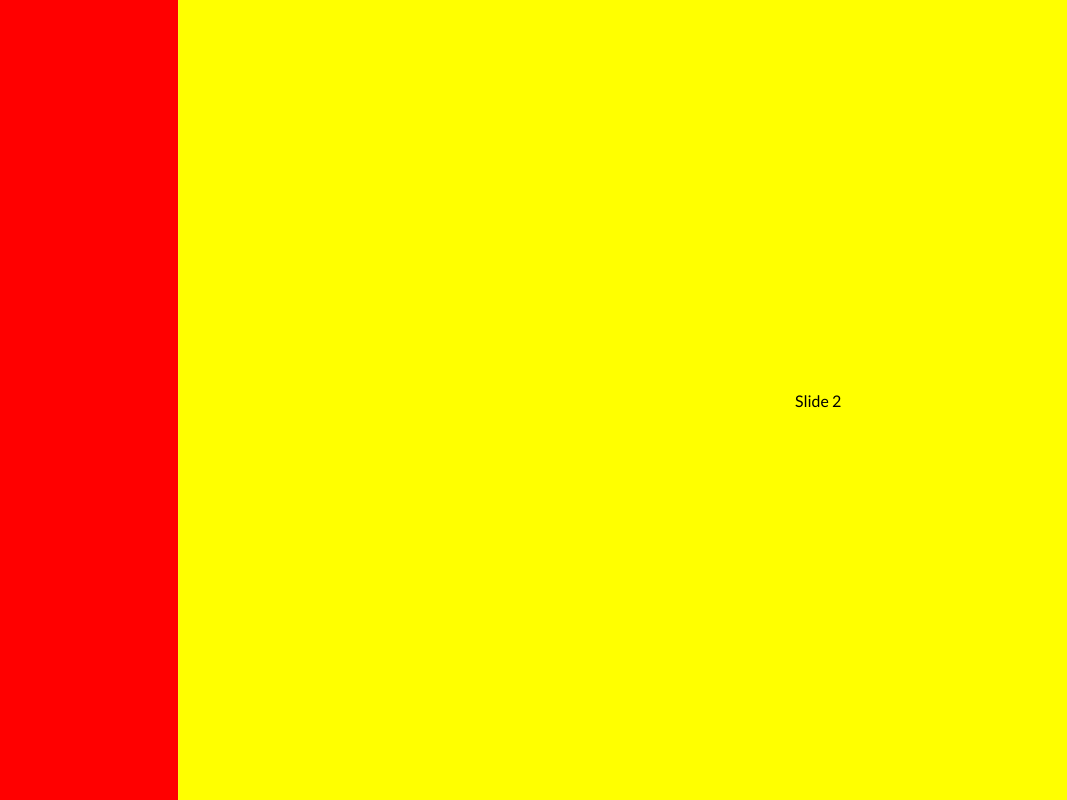
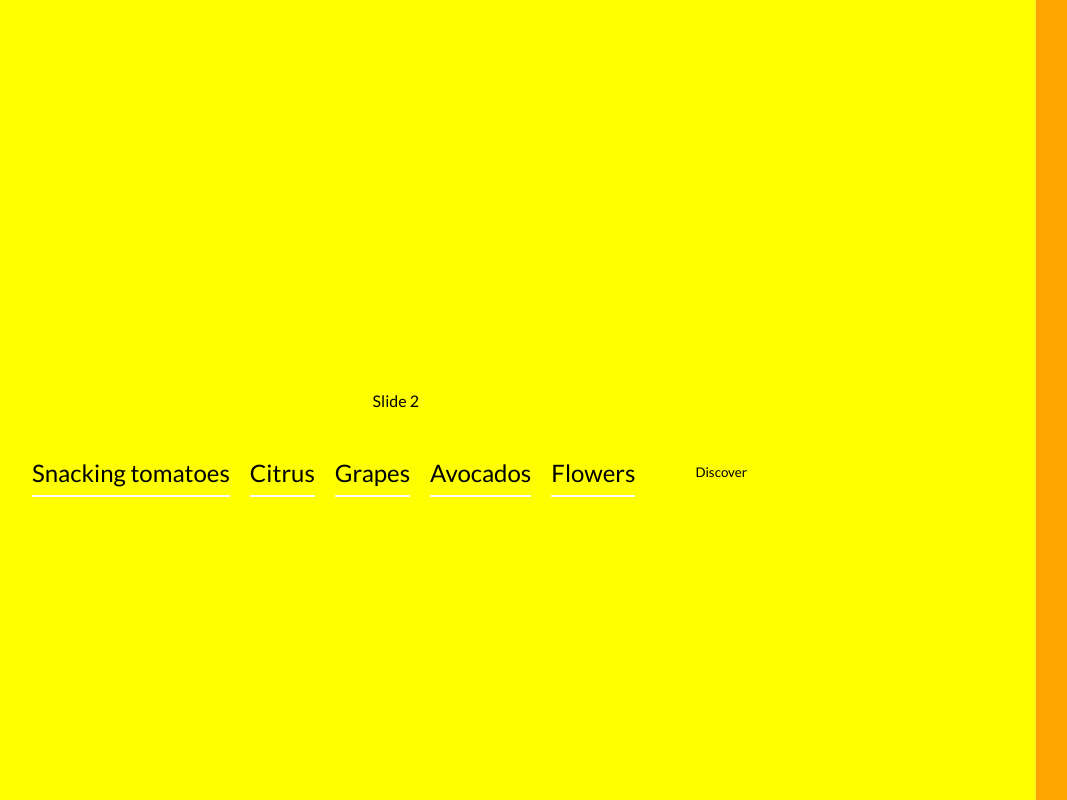
Before and after one commit to bukolastella/delassus, a React (Create React App) app: page / in a window 1280 px wide. Shown: the whole page, without its empty margins (168-1235 px from the left). Built offline with nearby package versions, Linux system fonts and the light colour scheme.

Commit message:
added hero bg effect

```diff
--- a/src/LandingPage/components/Hero.tsx
+++ b/src/LandingPage/components/Hero.tsx
@@ -2,6 +2,8 @@ import React, { useLayoutEffect, useRef } from "react";
 import { styled } from "styled-components";
 import Constaint from "../../Layout/Constaint";
 import { gsap } from "gsap";
+import { CustomEase } from "gsap/CustomEase";
+import Nav from "./Nav";
 
 const Hero = () => {
   const container = useRef<HTMLImageElement>(null);
@@ -9,23 +11,44 @@ const Hero = () => {
   useLayoutEffect(() => {
     const ctx = gsap.context((self) => {
       const slideWrapperBox = self.selector && self.selector(".slideWrapper");
-      const boxes = self.selector && self.selector(".box");
-      const duration = 1;
-      const tl = gsap.timeline({
-        repeat: -1,
-        delay: 1,
+      const targets = slideWrapperBox[0].children;
+
+      let numberOfTargets = targets.length;
+
+      let duration = 2; //change this
+      let pause = 0.4; // change this
+
+      let stagger = duration + pause;
+      let repeatDelay = stagger * (numberOfTargets - 1) + pause;
+
+      let animation = gsap.timeline({
+        defaults: {
+          ease: "circ.in",
+          // ease: "none",
+          // ease: CustomEase.create(
+          //   "custom",
+          //   "M0,0 C0,0 0,0.034 0.066,0.126 0.071,0.151 0.144,0.212 0.156,0.234 0.163,0.248 0.214,0.289 0.226,0.3 0.416,0.478 0.486,0.496 0.66,0.684 0.671,0.696 0.725,0.757 0.736,0.768 0.749,0.781 0.791,0.826 0.8,0.846 0.81,0.869 0.851,0.915 0.856,0.942 0.872,1.036 1,0.99 1,0.99 "
+          // ),
+          duration: duration,
+          stagger: {
+            each: stagger,
+            repeat: -1,
+            repeatDelay: repeatDelay,
+          },
+        },
       });
 
-      boxes.forEach((element: any, i: number) => {
-        const miniTl = gsap
-          .timeline()
-          .to(slideWrapperBox, { x: `-${i + 1}00vw`, duration: duration });
-
-        console.log(boxes, "boxes");
-        // .addPause(2);
-        // .to(slideWrapperBox, { duration: duration });
-        tl.add(miniTl);
-      });
+      animation
+        .from(targets, {
+          x: "100vw",
+        })
+        .to(
+          targets,
+          {
+            x: "-100vw",
+          },
+          stagger
+        );
     }, container);
 
     return () => ctx.revert();
@@ -49,6 +72,7 @@ const Hero = () => {
           </Slide>
         </SlideWrapper>
       </Wrapper>
+      <Nav />
     </Container>
   );
 };
@@ -56,19 +80,22 @@ const Hero = () => {
 export default Hero;
 
 const Container = styled.div`
-  overflow-x: hidden;
+  overflow: hidden;
+  width: 100vw;
+  height: 100vh;
+  position: relative;
 `;
 
 const Wrapper = styled.div`
-  display: inline-block;
-  height: 100vh;
+  position: absolute;
+  /* display: inline-block; */
+  width: 100%;
+  height: 100%;
 `;
 
 const SlideWrapper = styled.div`
-  display: flex;
-  align-items: center;
-  justify-content: center;
-  /* transform: translateX(0); */
+  position: relative;
+  width: 100%;
   height: 100%;
 `;
 
@@ -77,7 +104,8 @@ interface SlideProps {
 }
 
 const Slide = styled.div<SlideProps>`
-  width: 100vw;
+  position: absolute;
+  width: 100%;
   height: 100%;
   display: flex;
   align-items: center;
--- /dev/null
+++ b/src/LandingPage/components/Nav.tsx
@@ -0,0 +1,63 @@
+import React from "react";
+import { styled } from "styled-components";
+
+const Nav = () => {
+  return (
+    <Container>
+      <Wrapper>
+        <div>Snacking tomatoes</div>
+        <div>Citrus</div>
+        <div>Grapes</div>
+        <div>Avocados</div>
+        <div>Flowers</div>
+      </Wrapper>
+      <Button>Discover</Button>
+    </Container>
+  );
+};
+
+export default Nav;
+
+const Container = styled.div`
+  position: absolute;
+  display: flex;
+  align-items: center;
+  gap: 40px;
+  z-index: 10;
+  bottom: 300px;
+  left: 200px;
+`;
+
+const Wrapper = styled.div`
+  display: flex;
+  align-items: center;
+  gap: 20px;
+
+  & > div {
+    position: relative;
+    font-size: 1.5rem;
+    &::before,
+    &::after {
+      content: "";
+      position: absolute;
+      left: 0;
+      bottom: -10px;
+      width: 100%;
+      height: 2px;
+    }
+
+    &::before {
+      background-color: red;
+    }
+
+    &::after {
+      background-color: white;
+    }
+  }
+`;
+
+const Button = styled.button`
+  width: max-content;
+  padding: 20px;
+  border-radius: 20px;
+`;
```
